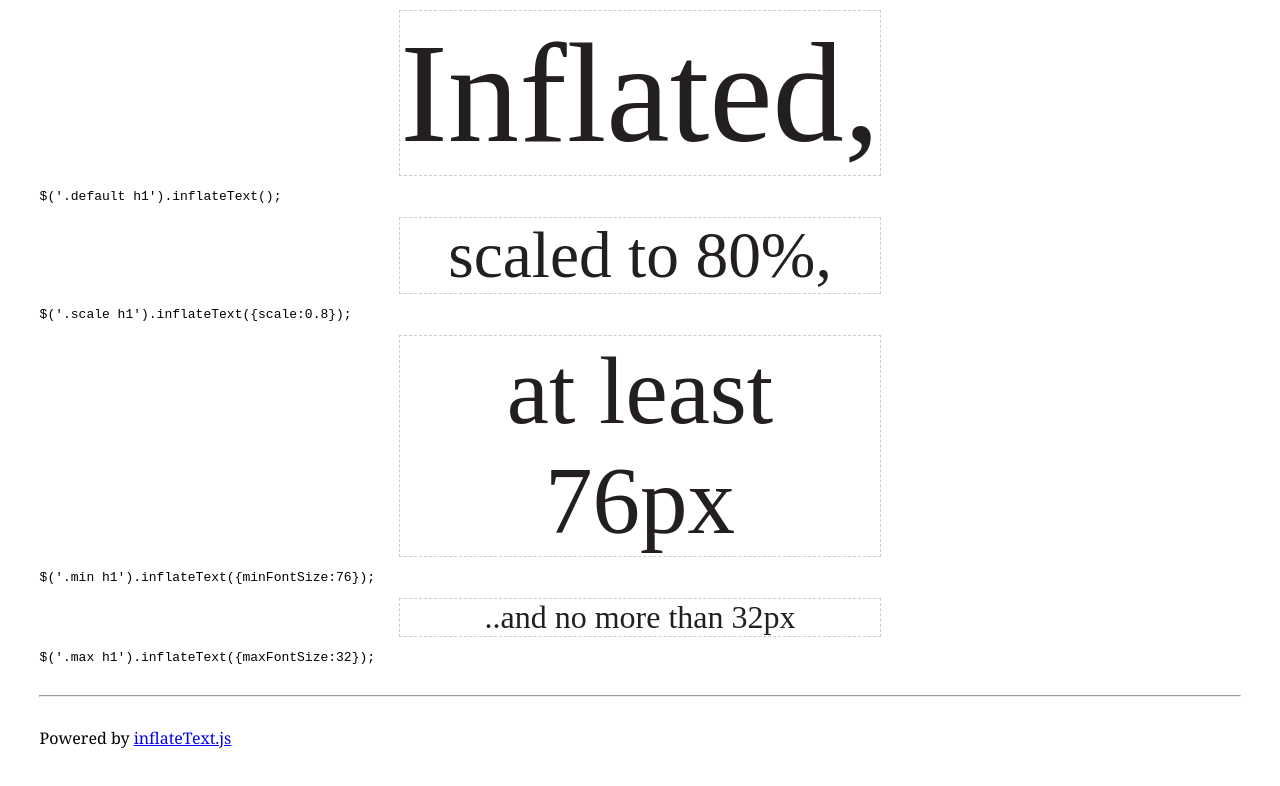
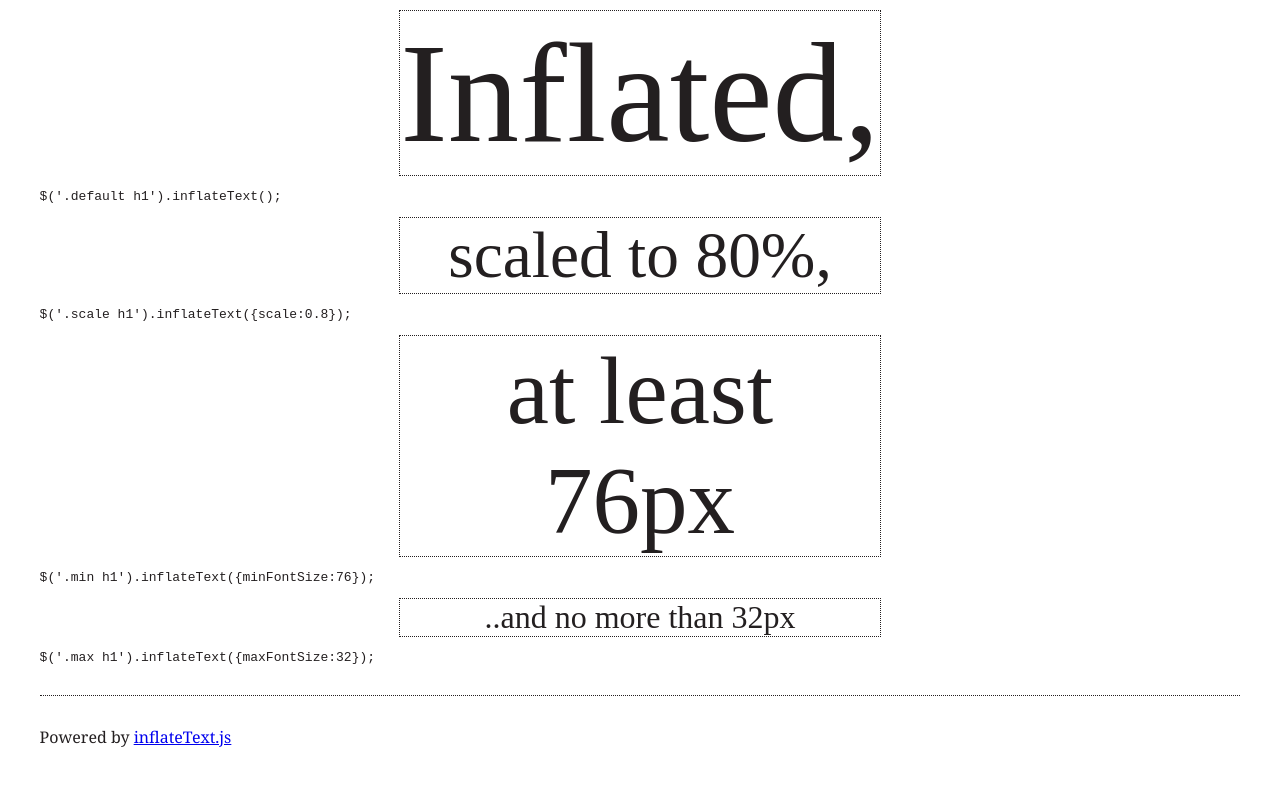
Before and after one commit to rjz/inflateText.js, a website: page examples/example.html in a window 1280 px wide. Drawn offline with nearby package versions, Linux system fonts and the light colour scheme; a web font is replaced by a local one.

Commit message:
Adds bower export, cleans indentation

```diff
--- a/examples/example.html
+++ b/examples/example.html
@@ -7,6 +7,7 @@
 <style type="text/css">
 body {
   background-color:#fff;
+  color: #231f20;
   font-family:georgia, serif;
 }
 
@@ -24,11 +25,16 @@ h1 {
 }
 
 .test {
-	border:1px dashed #ccc;
+  border:1px dotted #231f20;
   color:#231f20;
   margin:10px auto;
   max-width:480px;
   width:95%;
+}
+
+hr {
+  border: none;
+  border-top: 1px dotted #231f20;
 }
 </style>
 
@@ -63,8 +69,10 @@ h1 {
 
 <p>Powered by <a href="https://github.com/rjz/inflateText.js">inflateText.js</a></p>
 
-<script src="https://ajax.googleapis.com/ajax/libs/jquery/1.7.0/jquery.min.js"></script>
+<script src="../bower_components/jquery/dist/jquery.js"></script>
+<script>document.jQuery || document.write('<script src="https://ajax.googleapis.com/ajax/libs/jquery/1.7.0/jquery.min.js"><\/script>');</script>
 <script src="../src/inflateText.js"></script>
+
 <script>
 $('.default h1').inflateText();
 $('.scale h1').inflateText({scale:0.8});
--- a/src/inflateText.js
+++ b/src/inflateText.js
@@ -1,80 +1,87 @@
 /*global jQuery */
 /**
- *	InflateText.js -- 98% derived from FitText.js (http://fittextjs.com)
+ *  InflateText.js -- 98% derived from FitText.js (http://fittextjs.com)
  *
- *	Options
- *	- scale       {Number}	Scaling factor for the final font-size (defaults to 1)
- *	- minFontSize {Number}
- *	- maxFontSize {Number}
+ *  Options
+ *  - scale       {Number}  Scaling factor for the final font-size (defaults to 1)
+ *  - minFontSize {Number}
+ *  - maxFontSize {Number}
  *
- *	@author	RJ Zaworski <rj@rjzaworski.com
- *	Released under the WTFPL license
- *	http://sam.zoy.org/wtfpl/
+ *  @author RJ Zaworski <rj@rjzaworski.com
+ *  Released under the WTFPL license
+ *  http://sam.zoy.org/wtfpl/
  */
 
-(function( $ ){
+(function($) {
 
-	$.fn.inflateText = function(options) {
+  var testSize = 96;
 
-		var settings = {
+  var defaults = {
     'scale'  : 1,
     'minFontSize' : Number.NEGATIVE_INFINITY,
     'maxFontSize' : Number.POSITIVE_INFINITY
-			},
-			_debounce = function (callback) {
+  };
 
-				var	handle;
+  function _debounce (callback) {
+
+    var handle;
 
     return function() {
 
       var args = Array.prototype.slice.call(arguments, 1),
           interval = 100,
           _test = function() {
-							callback.apply({}, args);
+            callback.apply(this, args);
             handle = null;
-						}
+          };
 
       if (handle) {
         clearTimeout(handle);
       }
+
       handle = setTimeout(_test, interval);
     }
-			};
+  }
+
+  $.fn.inflateText = function (options) {
+
+    var settings = $.extend({}, defaults, options);
+
+    var minSize = parseFloat(settings.minFontSize),
+        maxSize = parseFloat(settings.maxFontSize);
 
     return this.each(function(){
 
-			var $this = $(this),
-				resizer;
-
-			if (options) {
-				$.extend(settings, options);
-			}
+      var $this = $(this);
 
       // Remix: resize items based on object width divided by the scaling factor
-			resizer = function () {
+      var resizer = function () {
 
         var mask = $('<div style="height:1px;overflow:hidden;"></div>')
-						.appendTo('body'),
-					test = $this.clone().css({
-							display:'inline',
-							fontSize:'96px'
+            .appendTo('body');
+
+        var test = $this.clone().css({
+              display  : 'inline',
+              fontSize : testSize + 'px'
             }).appendTo(mask);
+
+        var scaledSize = settings.scale * testSize * $this.width() / test.width();
 
         // scale font down to fix IE bug
         $this.css('font-size','12pt');
 
         // update width
-				$this.css('font-size', Math.max(Math.min((settings.scale * 96 * $this.width() / test.width()), parseFloat(settings.maxFontSize)),parseFloat(settings.minFontSize)));
+        $this.css('font-size', Math.max(Math.min((scaledSize), maxSize), minSize));
 
         // remove test element from DOM
         mask.remove();
-			}
+      };
 
       // Call once to set.
       resizer();
 
       // Call on resize. Opera debounces their resize by default.
-			$(window).resize(_debounce(resizer) );
+      $(window).resize(_debounce(resizer));
     });
   };
-})( jQuery );
+})(jQuery);
```
Also changed, not shown: bower.json (added, +27 -0 lines). Lines whose indentation alone changed are shown as unchanged.
